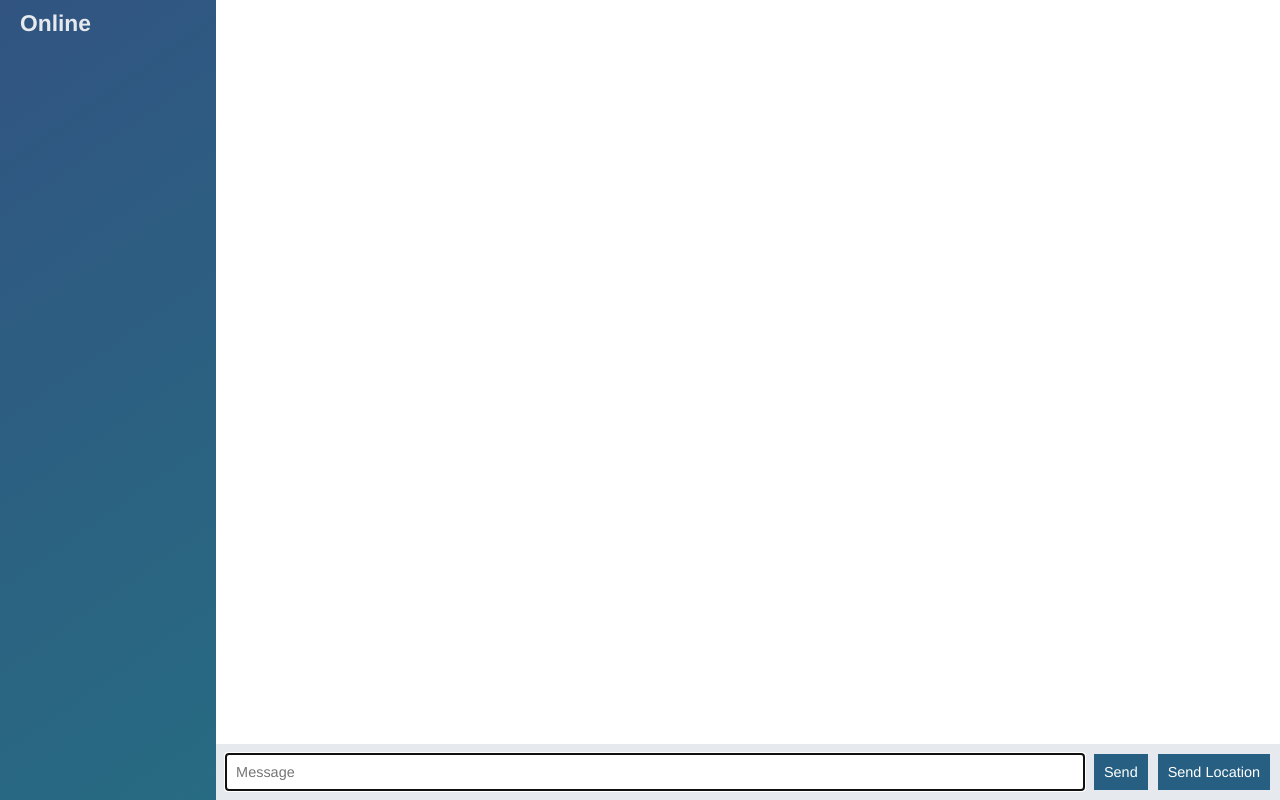
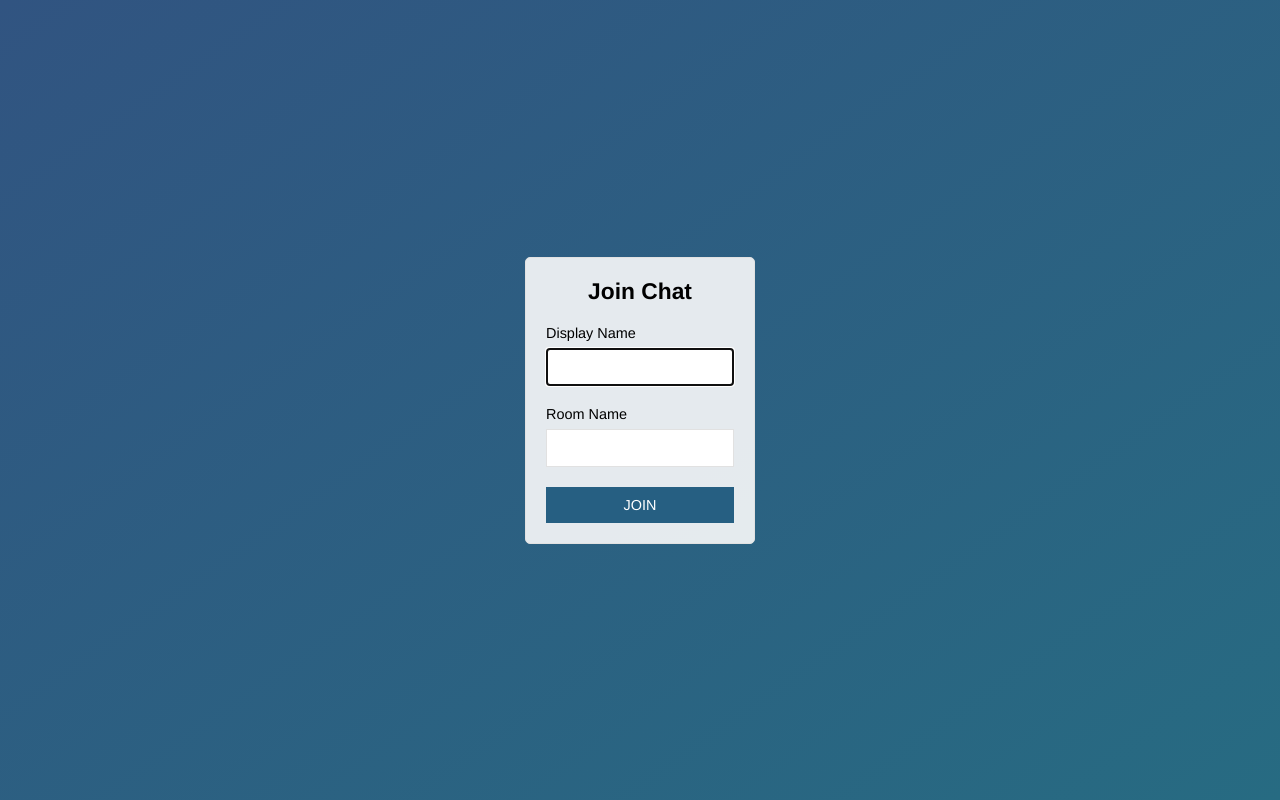
Before and after one commit to abhaync/nodeChatApp, a website: page public/index.html in a window 1280 px wide. Drawn offline with nearby package versions, Linux system fonts and the light colour scheme; no server answers.

Commit message:
Add join page

```diff
--- a/public/index.html
+++ b/public/index.html
@@ -2,64 +2,29 @@
 <html lang="en" dir="ltr">
   <head>
     <meta charset="utf-8">
-    <link rel="stylesheet" href="/css/styles.css" />
-    <title></title>
+    <meta name="viewport" content="width=device-width, inital-scale=1, user-scalabe=no">
+    <title>Join | ChatApp</title>
+    <link rel="stylesheet" href="/css/styles.css">
   </head>
-  <body class='chat'>
-
-    <div class="chat__sidebar">
-      <h3>Online</h3>
-      <div class="users">
-
-      </div>
-    </div>
-
-    <div class="chat__main">
-      <ol class="chat__messages" id="messages">
-
-      </ol>
-      <div class="chat__footer">
-        <form id='message-form'>
-
-          <input type="text" name="message" placeholder="Message" autofocus autocomplete="off" />
-          <button>Send</button>
-        </form>
-
-        <button id='send-location'>Send Location</button>
-      </div>
-
+  <body class="centered-form">
+    <div class="centered-form__form">
+      <form action="/chat.html">
+        <div class="form-field">
+          <h3>Join Chat</h3>
+        </div>
+        <div class="form-field">
+          <label>Display Name</label>
+          <input type="text" name="name" autofocus />
+        </div>
+        <div class="form-field">
+          <label>Room Name</label>
+          <input type="text" name="room" />
+        </div>
+        <div class="form-field">
+          <button>JOIN</button>
+        </div>
+      </form>
 
     </div>
-
-    <script type="text/template" id='message-template'>
-      <li class="message">
-        <div class="message__title">
-          <h4>{{from}}</h4>
-          <span>{{createdAt}}</span>
-        </div>
-        <div class="message__body">
-          <p>{{text}}</p>
-        </div>
-      </li>
-    </script>
-
-    <script type="text/template" id='message-loc-template'>
-      <li class="message">
-        <div class="message__title">
-          <h4>{{from}}</h4>
-          <span>{{createdAt}}</span>
-        </div>
-        <div class="message__body">
-          <p><a href="{{url}}" target="_blank" >My Current Location</a></p>
-        </div>
-      </li>
-    </script>
-
-
-    <script type="text/javascript" src="/socket.io/socket.io.js"></script>
-    <script type="text/javascript" src="/js/libs/jquery-3.3.1.min.js"></script>
-    <script type="text/javascript" src="/js/libs/moment.js"></script>
-    <script type="text/javascript" src="/js/libs/mustache.js"></script>
-    <script type="text/javascript" src="/js/index.js"></script>
   </body>
 </html>
```
Also changed, not shown: public/chat.html (added, +66 -0 lines), public/js/chat.js (renamed from public/js/index.js).
